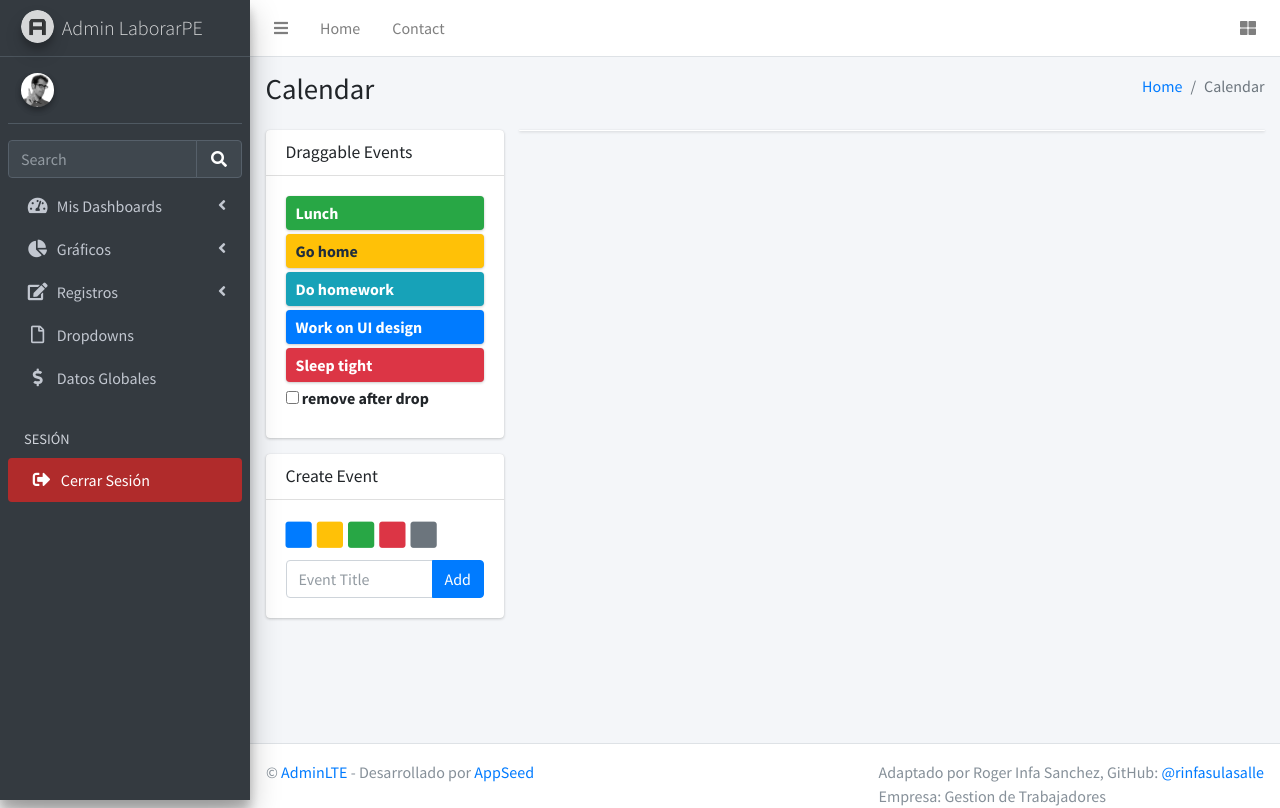
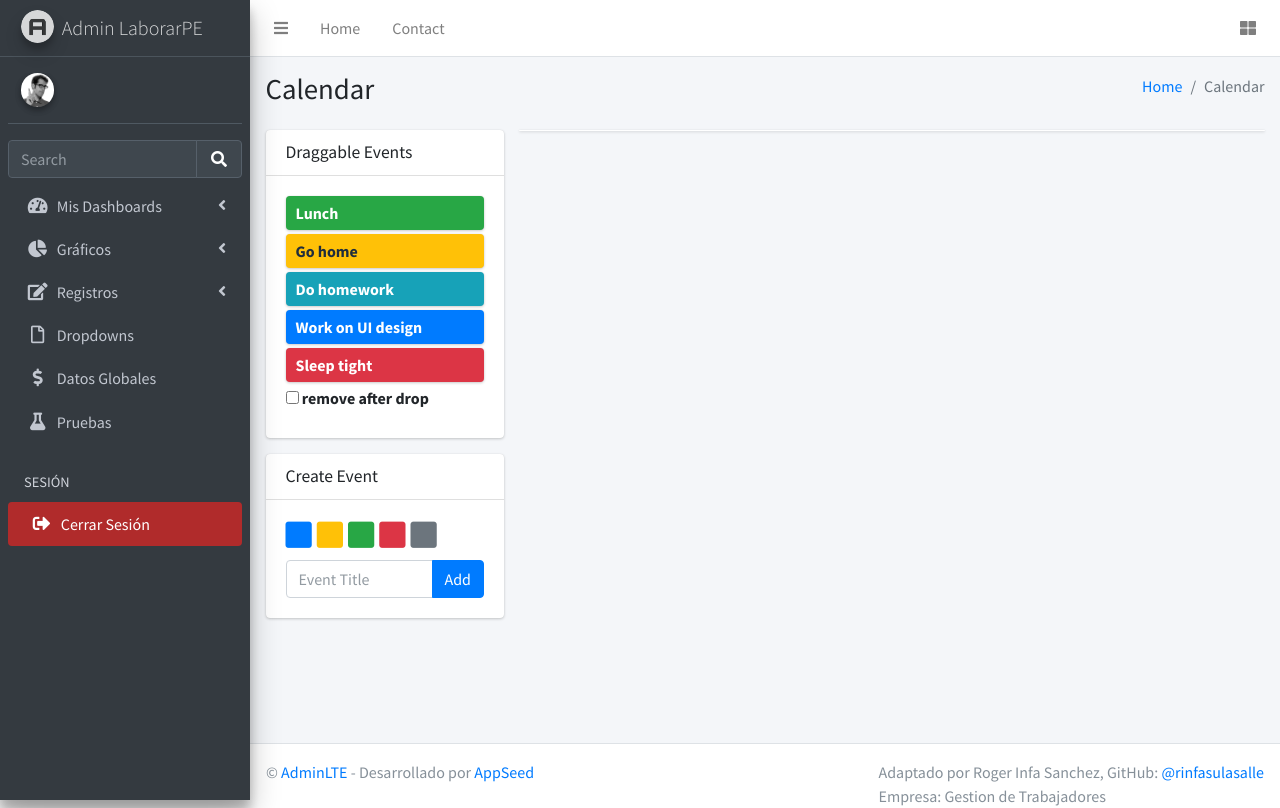
Before and after one commit to rinfasulasalle/myadmin, a Flask app: template apps/templates/home/calendar.html in a window 1280 px wide. Run offline with Flask 3, Linux system fonts and the light colour scheme; the template is opened without the code that fills it, so the values that code supplies are empty; style sheets or scripts are compiled from the project's sources; parts of the project's set-up code (start-up, migrations or seed data) failed here and were passed over; some libraries are stand-ins or nearby versions.

Commit message:
Agrego para pruebas

```diff
--- a/apps/templates/includes/sidebar.html
+++ b/apps/templates/includes/sidebar.html
@@ -73,7 +73,7 @@
           <ul class="nav nav-treeview">
             <li class="nav-item">
               <a
-                href="/dash-users.html"
+                href="/dash-users1.html"
                 class="nav-link {% if 'index.html' in segment %} active {% endif %}"
               >
                 <i class="far fa-circle nav-icon"></i>
@@ -169,6 +169,12 @@
           <a href="datos_globales.html" class="nav-link">
               <i class="nav-icon fas fa-dollar-sign"></i>
               <p>Datos Globales</p>
+          </a>
+        </li>
+        <li class="nav-item">
+          <a href="pruebas.html" class="nav-link">
+              <i class="nav-icon fas fa-flask"></i>
+              <p>Pruebas</p>
           </a>
       </li>
         <!-- -
```
